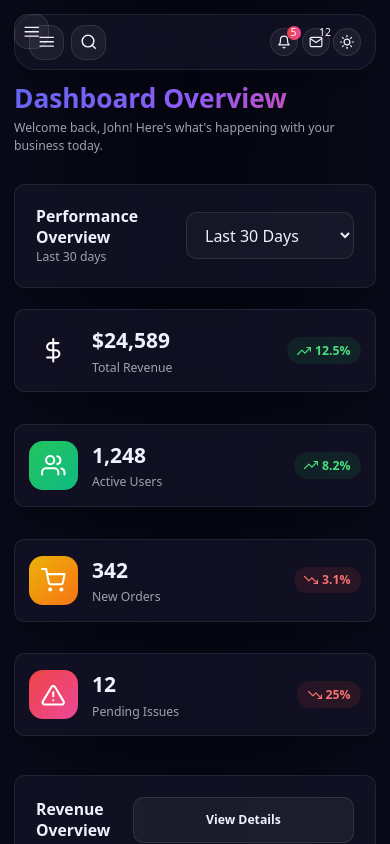
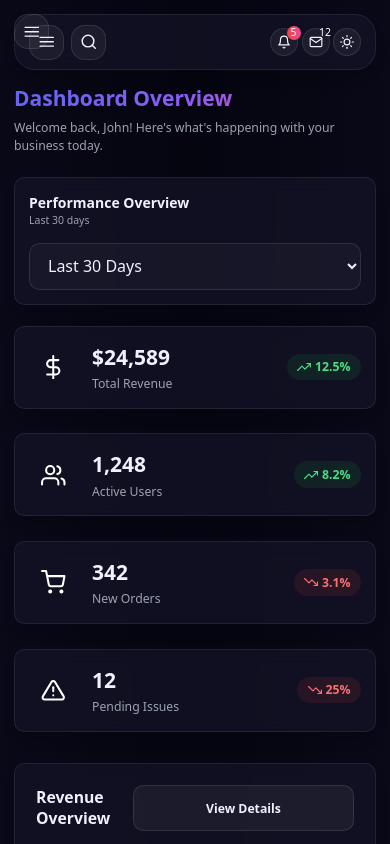
Before and after one commit to sommi991/QUANTUMFLOW-, a React (Vite) app: page / in a window 390 px wide. Shown: the top 844 px of the page. Built offline with nearby package versions, Linux system fonts and the light colour scheme.

Commit message:
Update Dashboard.jsx

```diff
--- a/src/pages/Dashboard.jsx
+++ b/src/pages/Dashboard.jsx
@@ -18,28 +18,28 @@ const Dashboard = () => {
       value: 24589,
       change: 12.5,
       icon: FiDollarSign,
-      color: 'bg-gradient-to-br from-primary-blue to-primary-purple'
+      color: 'from-blue-500 to-purple-500'
     },
     {
       title: 'Active Users',
       value: 1248,
       change: 8.2,
       icon: FiUsers,
-      color: 'bg-gradient-to-br from-green-500 to-emerald-500'
+      color: 'from-green-500 to-emerald-500'
     },
     {
       title: 'New Orders',
       value: 342,
       change: -3.1,
       icon: FiShoppingCart,
-      color: 'bg-gradient-to-br from-yellow-500 to-orange-500'
+      color: 'from-yellow-500 to-orange-500'
     },
     {
       title: 'Pending Issues',
       value: 12,
       change: -25,
       icon: FiAlertTriangle,
-      color: 'bg-gradient-to-br from-red-500 to-pink-500'
+      color: 'from-red-500 to-pink-500'
     }
   ]
 
@@ -105,11 +105,12 @@ const Dashboard = () => {
   ]
 
   const orderColumns = [
-    { key: 'id', title: 'Order ID' },
-    { key: 'customer', title: 'Customer' },
+    { key: 'id', title: 'Order ID', className: 'min-w-[120px]' },
+    { key: 'customer', title: 'Customer', className: 'min-w-[150px]' },
     {
       key: 'date',
       title: 'Date',
+      className: 'min-w-[120px]',
       render: (value) => new Date(value).toLocaleDateString('en-US', {
         month: 'short',
         day: 'numeric',
@@ -119,16 +120,18 @@ const Dashboard = () => {
     {
       key: 'amount',
       title: 'Amount',
+      className: 'min-w-[100px]',
       render: (value) => `$${value.toFixed(2)}`
     },
     {
       key: 'status',
       title: 'Status',
+      className: 'min-w-[120px]',
       render: (value) => (
-        <span className={`status-badge ${
-          value === 'completed' ? 'status-active' :
-          value === 'processing' ? 'status-pending' :
-          'status-inactive'
+        <span className={`inline-flex items-center px-3 py-1 rounded-full text-xs font-semibold ${
+          value === 'completed' ? 'bg-green-500/10 text-green-500 border border-green-500/20' :
+          value === 'processing' ? 'bg-yellow-500/10 text-yellow-500 border border-yellow-500/20' :
+          'bg-red-500/10 text-red-500 border border-red-500/20'
         }`}>
           {value.charAt(0).toUpperCase() + value.slice(1)}
         </span>
@@ -137,25 +140,25 @@ const Dashboard = () => {
   ]
 
   return (
-    <div>
+    <div className="w-full">
       {/* Header */}
-      <div className="mb-8">
-        <h1 className="text-3xl font-bold gradient-text mb-2">Dashboard Overview</h1>
-        <p className="text-gray-400">Welcome back, John! Here's what's happening with your business today.</p>
+      <div className="mb-6 sm:mb-8">
+        <h1 className="text-2xl sm:text-3xl font-bold gradient-text mb-2">Dashboard Overview</h1>
+        <p className="text-sm sm:text-base text-gray-400">Welcome back, John! Here's what's happening with your business today.</p>
       </div>
 
       {/* Date Range */}
-      <div className="glass-card p-6 mb-6">
-        <div className="flex justify-between items-center">
+      <div className="glass-card p-4 sm:p-6 mb-6">
+        <div className="flex flex-col sm:flex-row justify-between items-start sm:items-center gap-4">
           <div>
-            <h3 className="text-lg font-bold">Performance Overview</h3>
-            <p className="text-sm text-gray-400">Last 30 days</p>
+            <h3 className="text-base sm:text-lg font-bold">Performance Overview</h3>
+            <p className="text-xs sm:text-sm text-gray-400">Last 30 days</p>
           </div>
-          <div className="flex items-center gap-2">
+          <div className="w-full sm:w-auto">
             <select
               value={dateRange}
               onChange={(e) => setDateRange(e.target.value)}
-              className="form-input w-48"
+              className="form-input w-full sm:w-48"
             >
               <option value="today">Today</option>
               <option value="yesterday">Yesterday</option>
@@ -169,7 +172,7 @@ const Dashboard = () => {
       </div>
 
       {/* Stats Grid */}
-      <div className="grid grid-cols-1 md:grid-cols-2 lg:grid-cols-4 gap-6 mb-8">
+      <div className="grid grid-cols-1 sm:grid-cols-2 lg:grid-cols-4 gap-4 sm:gap-6 mb-6 sm:mb-8">
         {stats.map((stat, index) => (
           <StatsCard
             key={index}
@@ -184,12 +187,13 @@ const Dashboard = () => {
       </div>
 
       {/* Charts Grid */}
-      <div className="grid grid-cols-1 lg:grid-cols-2 gap-6 mb-8">
+      <div className="grid grid-cols-1 lg:grid-cols-2 gap-4 sm:gap-6 mb-6 sm:mb-8">
         <ChartCard
           title="Revenue Overview"
           type="line"
           data={revenueData}
           action="View Details"
+          height={250}
         />
 
         <ChartCard
@@ -197,6 +201,7 @@ const Dashboard = () => {
           type="doughnut"
           data={trafficData}
           action="Refresh"
+          height={250}
         />
 
         <ChartCard
@@ -213,6 +218,7 @@ const Dashboard = () => {
             }]
           }}
           action="Daily"
+          height={250}
         />
 
         <ChartCard
@@ -229,10 +235,12 @@ const Dashboard = () => {
             }]
           }}
           action="By Revenue"
+          height={250}
         />
       </div>
 
       {/* Recent Orders Table */}
+      <div className="w-full overflow-x-auto">
         <DataTable
           title="Recent Orders"
           columns={orderColumns}
@@ -240,6 +248,7 @@ const Dashboard = () => {
           actions={true}
         />
       </div>
+    </div>
   )
 }
 
```
Lines whose indentation alone changed are shown as unchanged.
